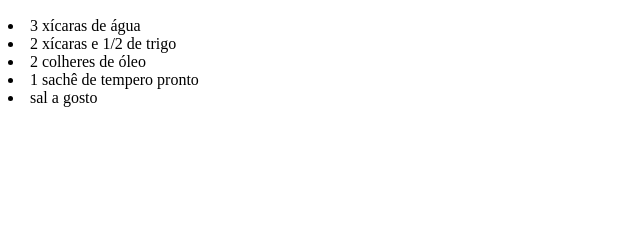
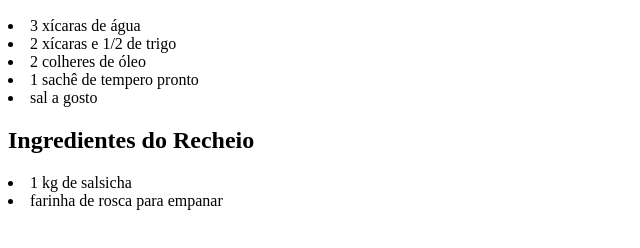
Before and after one commit to EldaLanches/receita, a plain HTML site: page index.html in a window 1280 px wide. Shown: the part 110-358 px from the top of the page, without its empty margins (0-640 px from the left). Drawn offline with Linux system fonts and the light colour scheme.

Commit message:
safasfasd

```diff
--- a/index.html
+++ b/index.html
@@ -18,6 +18,12 @@
 <li> 1 sachê de tempero pronto </li>
 <li> sal a gosto </li>
 
+<h2>Ingredientes do Recheio</h2>
+
+<li> 1 kg de salsicha </li>
+<li> farinha de rosca para empanar </li>
+
+
 </body>
 
 </html>
```
